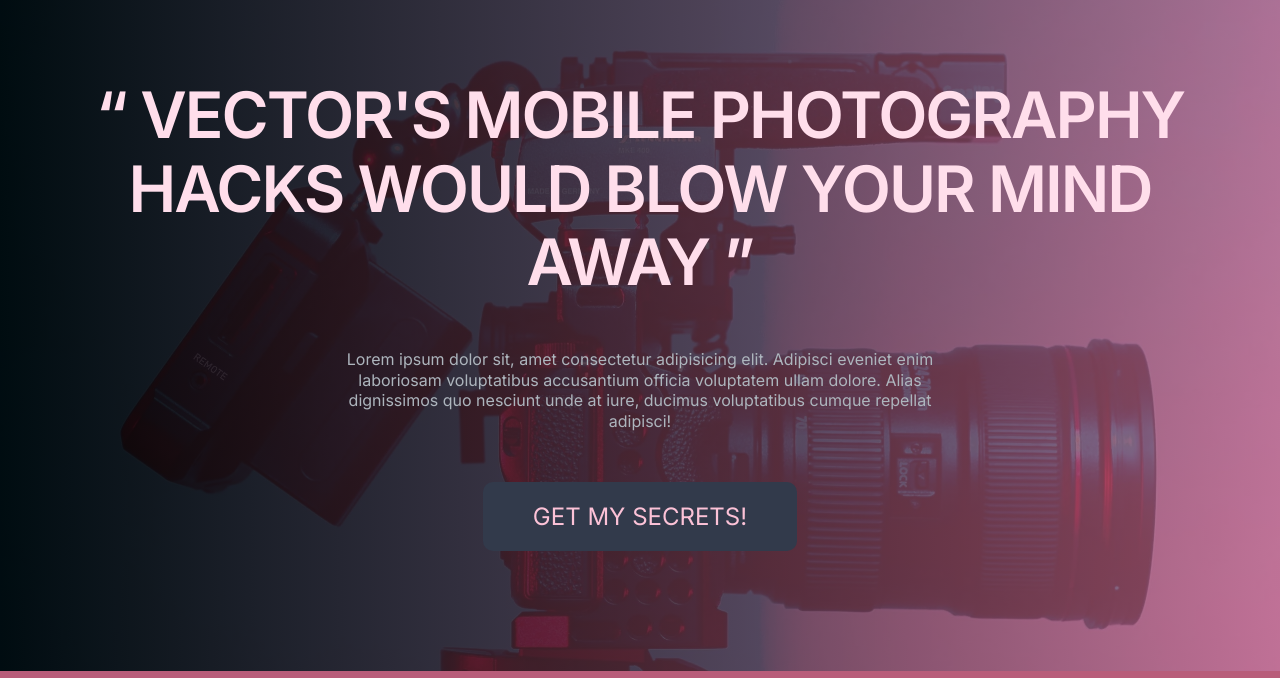
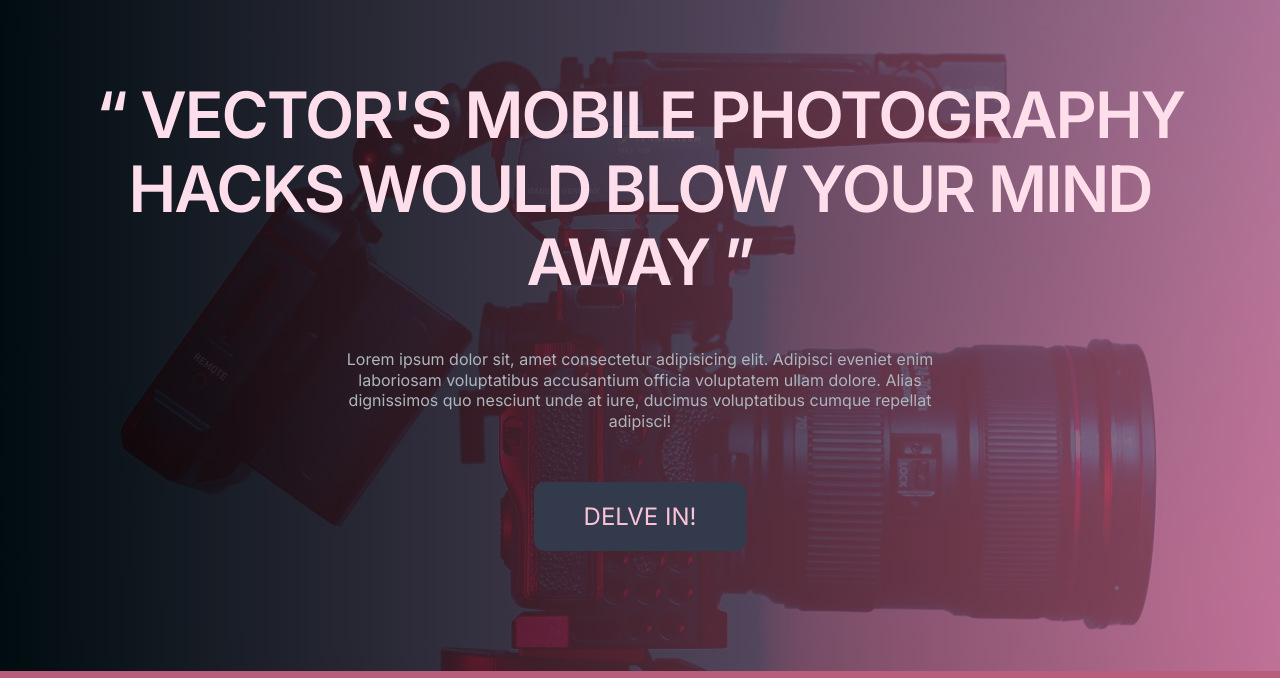
Before and after one commit to vectordee/vectorhacks, a plain HTML site: page index.html in a window 1280 px wide. Shown: the part 122-800 px from the top of the page. Drawn offline with nearby package versions, Linux system fonts and the light colour scheme.

Commit message:
Changed message on cta button

```diff
--- a/index.html
+++ b/index.html
@@ -60,7 +60,7 @@
             voluptatibus cumque repellat adipisci!
           </p>
           <div class="btn-container">
-            <a href="#" class="btn">Get My Secrets!</a>
+            <a href="#" class="btn">Delve In!</a>
           </div>
         </div>
       </section>
```
